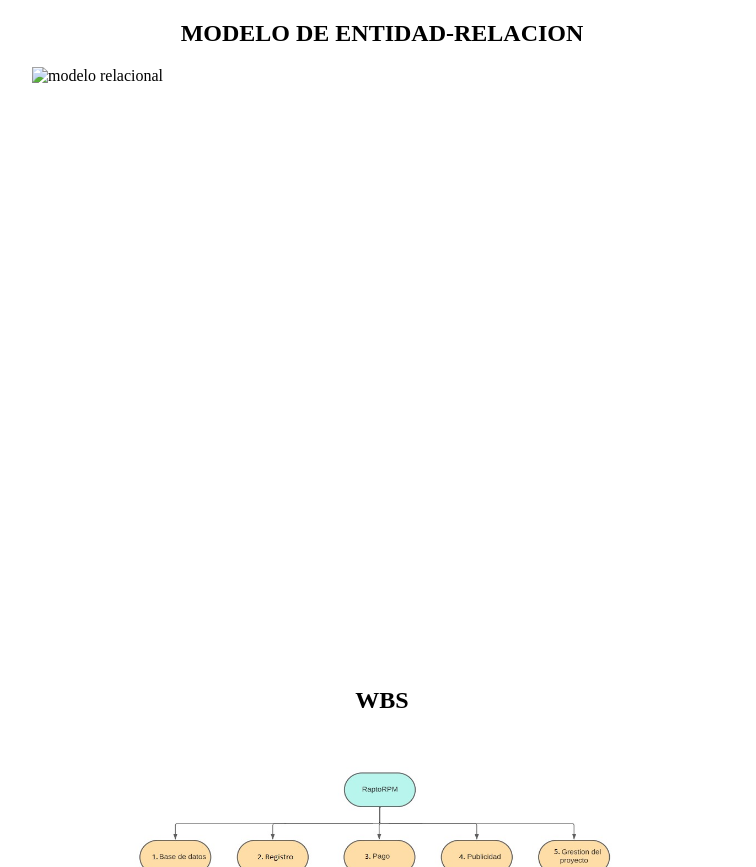
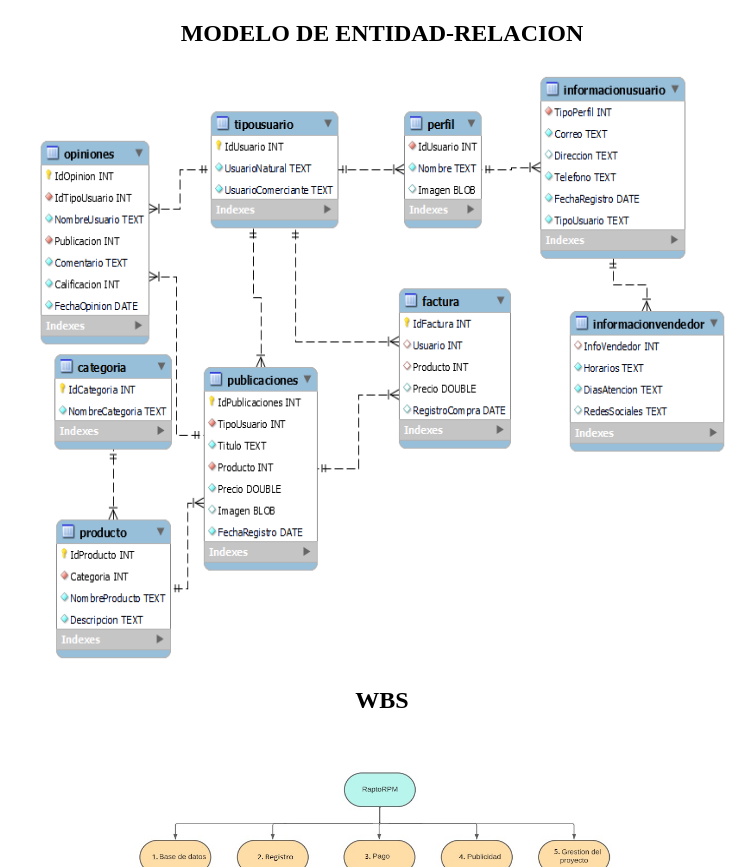
Before and after one commit to RapteRPM/RPM, a plain HTML site: page index.html in a window 1280 px wide. Shown: the part 2299-3166 px from the top of the page, without its empty margins (258-1014 px from the left). Drawn offline with Linux system fonts and the light colour scheme.

Commit message:
Update index.html

```diff
--- a/index.html
+++ b/index.html
@@ -105,7 +105,7 @@ desempeño en ventas a través de la aplicación.</li>
         <h2>MODELO DE ENTIDAD-RELACION</h2>
       </div>
       <div class="titulo">
-        <img src="img/RPM_TABLA_E-R.png" alt="modelo relacional" width="700" height="600">
+        <img src="img/MODELO E-R.png" alt="modelo relacional" width="700" height="600">
       </div>
     </article>
     <article>
```
